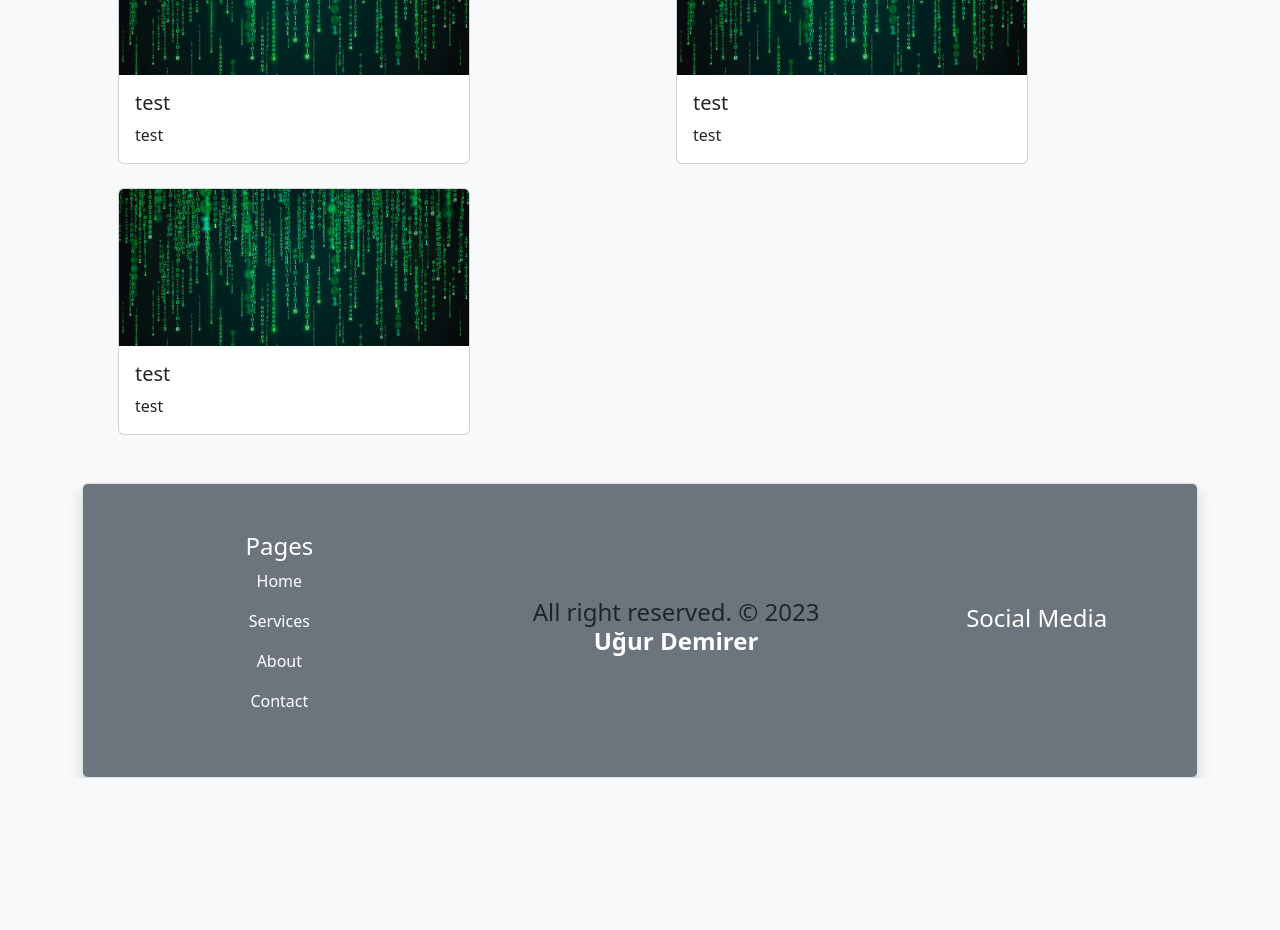
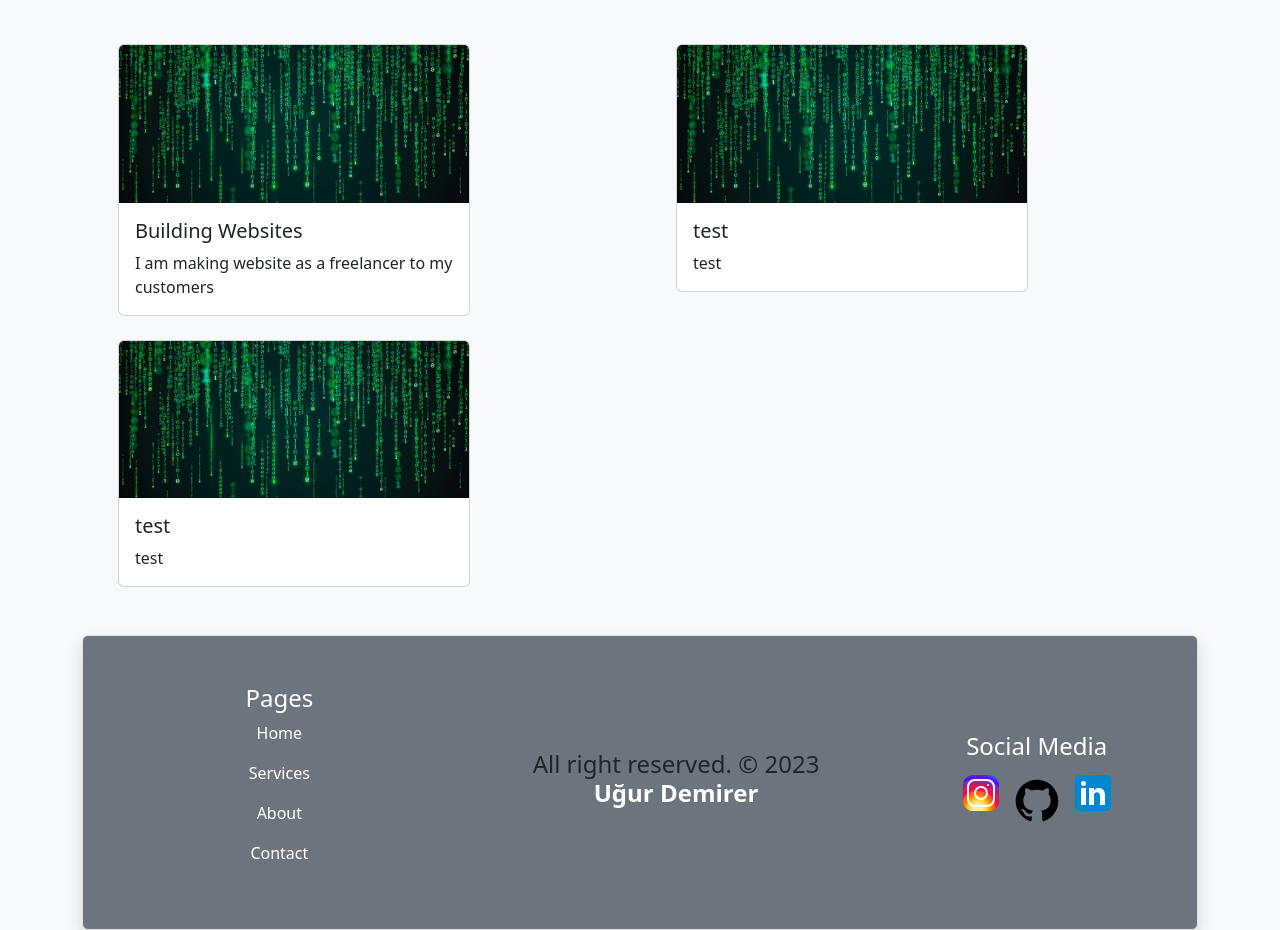
Before and after one commit to Ugurdmrer/Portfolio, a React (Vite) app: page / in a window 1280 px wide. Shown: the part 680-1610 px from the top of the page. Before the commit the page ends 1458 px from the top, so only its background shows below. Built offline with nearby package versions, Linux system fonts and the light colour scheme.

Commit message:
footer desinged.

```diff
--- a/src/components/layout/Footer.tsx
+++ b/src/components/layout/Footer.tsx
@@ -1,6 +1,8 @@
 import { Col, Row} from 'react-bootstrap'
 import {Link} from 'react-router-dom'
-
+import instagramIcon from '../../assets/icons/instagram.svg'
+import githubIcon from '../../assets/icons/github.svg'
+import linkedinIcon from '../../assets/icons/linkedin.svg'
 export default function Footer() {
   return (
     <footer className="footer mt-5 border shadow bg-secondary rounded">
@@ -18,7 +20,12 @@ export default function Footer() {
                 </Col>
                 <Col className='d-flex flex-column justify-content-center'>
                     <h4 className='text-center text-white'>Social Media</h4>
-                    <p className='text-center'><a className='text-decoration-none text-white' href="https://www.instagram.com/ugurdmrer/" target="_blank" rel="noopener noreferrer"></a></p>
+                    <div className='d-flex flex-row justify-content-center'>
+                        <a  href="https://www.instagram.com/ugurdmrer/" target="_blank" rel="noopener noreferrer"><img  src={instagramIcon}></img></a>
+                        <a  href="https://github.com/Ugurdmrer" target="_blank" rel="noopener noreferrer"><img  src={githubIcon}></img></a>
+                        <a  href="https://www.linkedin.com/in/osman-ugur-demirer/" target="_blank" rel="noopener noreferrer"><img  src={linkedinIcon}></img></a>
+                    </div>
+
                 </Col>
         </Row>
     </footer>
--- a/src/components/layout/Navbar.tsx
+++ b/src/components/layout/Navbar.tsx
@@ -4,7 +4,7 @@ import { NavLink } from "react-router-dom";
 
 export default function Navbar() {
   return (
-    <Navbarbs expand="lg" className="bg-white shadow-sm mb-3">
+    <Navbarbs expand="lg" className="bg-white shadow-sm my-5">
       <Container>
         <Navbarbs.Toggle aria-controls="basic-navbar-nav" />
         <Navbarbs.Collapse id="basic-navbar-nav">
--- a/src/pages/Home.tsx
+++ b/src/pages/Home.tsx
@@ -12,10 +12,10 @@ export default function Home() {
       </section>
 
       <section className="services">
-        <Container>
+        <Container className="mt-5">
           <Row className="gap-4">
             <Col>
-              <ServiceCard title="test" text="test" image={cardImage} />
+              <ServiceCard title="Building Websites" text="I am making website as a freelancer to my customers" image={cardImage} />
             </Col>
             <Col>
               <ServiceCard title="test" text="test" image={cardImage} />
```
